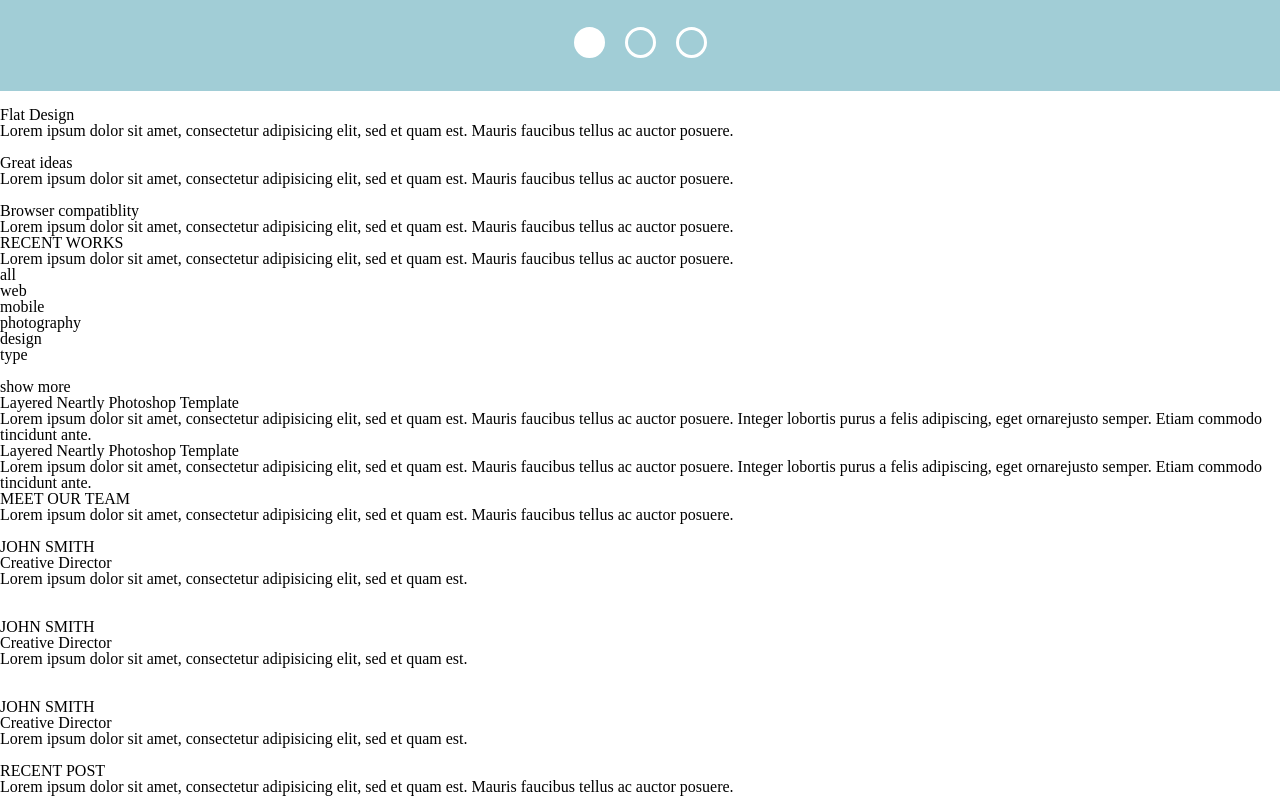
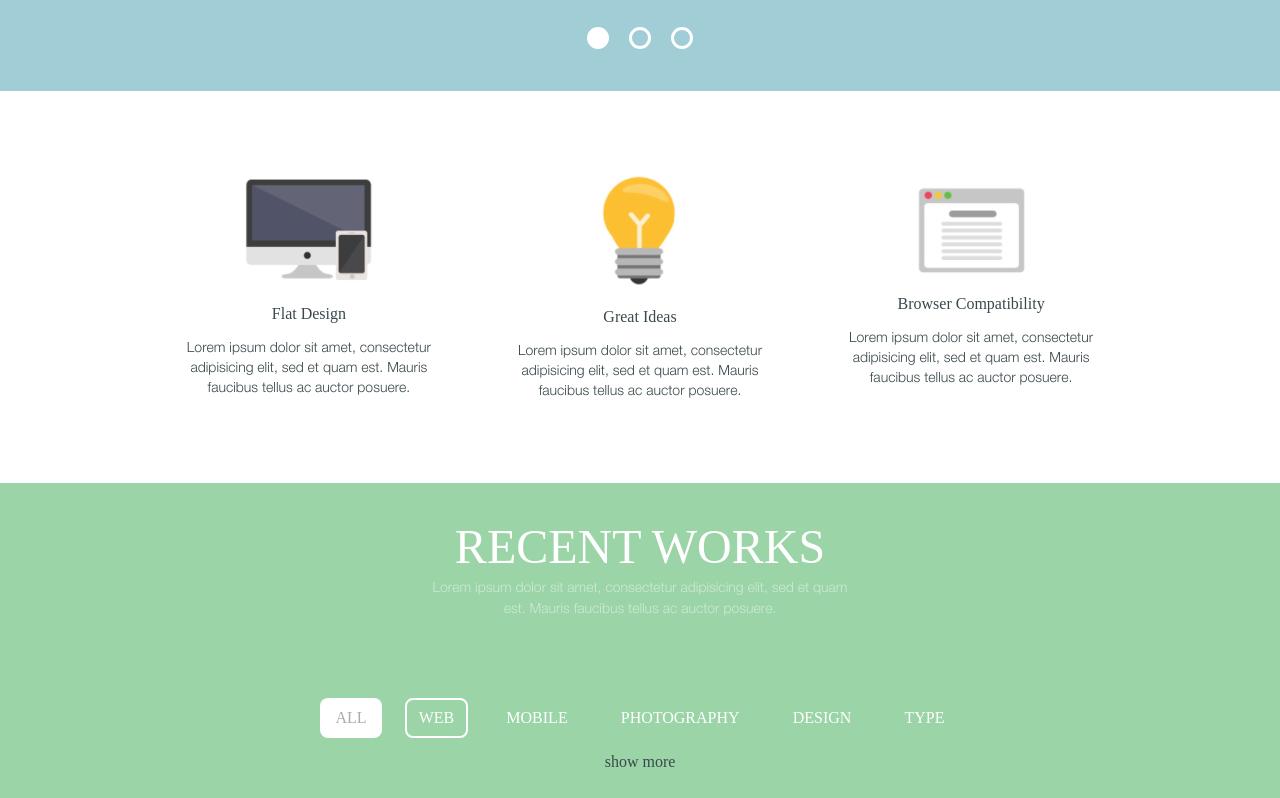
Before and after one commit to wgarcia-wawandco/Colorful-flat, a plain HTML site: page index.html in a window 1280 px wide. Shown: the part 409-1207 px from the top of the page. Drawn offline with Linux system fonts and the light colour scheme; files whose address does not match are found by name.

Commit message:
Seccion 2 terminada

```diff
--- a/css/style.css
+++ b/css/style.css
@@ -2,28 +2,49 @@
     font-family: helvetica-r;
     src: url(../fonts/helv/HelveticaNeue.ttf);
 }
-
+@font-face {
+    font-family: helvetica-b;
+    src: url(../fonts/helv/HelveticaNeue-bold.ttf);
+}
 @font-face {
     font-family: helvetica-m;
     src: url(../fonts/helv/HelveticaNeue-Medium.ttf);
 }
 @font-face {
-  font-family: kreon-b;
-  src: url(../fonts/kreon/Kreon Bold.ttf);
+    font-family: helvetica-l;
+    src: url(../fonts/helv/HelveticaNeue-Light.ttf);
+}
+@font-face {
+  font-family: kebron-b;
+  src: url("../fonts/kreon/Kreon Bold.ttf");
 }
 
 *{
-  margin: 0;
   font-family: helvetica-r;
+  color: #3a494c;
+}
+
+[class |= "section"]{
+  display: flex;
+  align-items: center;
+  min-width: 1000px;
 }
 
 .section-1{
-  display: flex;
-  margin: auto;
   flex-direction: column;
-  align-items: center;
   background-color: #a1cdd6;
   height: 500px;
+}
+
+.section-2{
+  justify-content: center;
+  height: 392px;
+}
+
+.section-3{
+  flex-direction: column;
+  background-color: #9bd4a7;
+  height: 1000px;
 }
 
 .header{
@@ -37,7 +58,7 @@
   width: 25%;
   align-items: center;
   font-size: 34px;
-  font-family: goudy;
+  font-family: "Times New Roman";
 }
 .brand>i{
   flex-grow: 2;
@@ -71,9 +92,12 @@
 .margin-3{
   margin: 30px 0;
 }
+.margin-t-4{
+  margin-top: 40px;
+}
 
 .jump-text{
-  font-family: kreon-b;
+  font-family: "Times New Roman";
   font-size: 45px;
   margin-bottom: 15px;
   letter-spacing: 4px;
@@ -84,8 +108,9 @@
 }
 
 .pagination-1>a{
-  width: 25px;
-  height: 25px;
+  box-sizing: border-box;
+  width: 22px;
+  height: 22px;
   border: 3px solid white;
   border-radius: 50%;
   margin: 0 10px;
@@ -96,12 +121,14 @@
 .col-1{
   width: 10%;
 }
-
+.col-2{
+  width: 20%;
+}
+.col-3{
+  width: 30%;
+}
 .col-4{
   width: 40%;
-}
-.col-45{
-  width: 45%;
 }
 .col-5{
   width: 50%;
@@ -109,10 +136,12 @@
 .col-6{
   width: 60%;
 }
-
 .centered{
   text-align: center;
   justify-content: center;
+}
+.vertical{
+  flex-direction: column !important;
 }
 
 .centered-around{
@@ -124,6 +153,11 @@
 
 .white{
   color: white;
+}
+.title{
+  font-family: "Times New Roman";
+  font-size: 36pt !important;
+  margin-bottom: 5px;
 }
 
 h4{
@@ -137,3 +171,54 @@ h5{
 h6{
   font-size: 12pt !important;
 }
+
+.title-info{
+  font-family: helvetica-b;
+  margin: 20px 0 15px 0;
+  font-size: 16px;
+}
+p{
+font-family: helvetica-l;
+}
+.info>p{
+  font-size: 14px;
+  line-height: 20px;
+}
+.subtitle{
+  color: white;
+  opacity: 0.5;
+  font-size: 14px;
+  width: 46%;
+  line-height: 1.5em;
+}
+
+.menu-2{
+  margin-top: 80px;
+  width: 70%;
+  display: flex;
+  justify-content: space-around;
+  align-items: center;
+}
+
+.menu-2>li{
+  list-style: none;
+  padding: 12px 15px;
+  border-radius: 8px;
+  font-family: Helvetica-r;
+  color: white;
+  text-transform: uppercase;
+}
+.menu-2>li:hover{
+  border: 2px solid white;
+  padding: 10px 13px;
+}
+
+.menu-2>li.activ{
+  border: 2px solid white;
+  padding: 10px 12px;
+}
+
+.menu-2>li.selected{
+  background-color: white;
+  color: #ababab;
+}
--- a/index.html
+++ b/index.html
@@ -9,7 +9,7 @@
   </head>
   <body>
     <div class="section-1">
-      <div class="content header">
+      <header class="content header">
         <div class="brand">
           <i class="fa fa-heart" aria-hidden="true"></i><h4>COLORFUL FLAT</h4>
         </div>
@@ -20,7 +20,7 @@
           <li>Blog</li>
           <li>Contact</li>
         </ul>
-      </div>
+      </header>
       <div class="content centered margin-3">
         <div class="jump-text centered white bold">THIS TEMPLATE IS AWESOME!</div>
         <div class="content centered">
@@ -28,48 +28,52 @@
         </div>
       </div>
       <div class="content centered pagination-1">
-        <a class="button-circle active"> </a>
-        <a class="button-circle"> </a>
-        <a class="button-circle"> </a>
+        <a class="button-circle active"></a>
+        <a class="button-circle"></a>
+        <a class="button-circle"></a>
       </div>
 
     </div>
 
     <div class="section-2">
-      <div class="item-3">
-        <img src="" alt="">
-        <div>
+      <div class="content centered-between">
+        <div class="info centered col-3">
+          <img src="images/flat-design.png" alt="">
+          <div class="title-info">
             Flat Design
           </div>
           <p>Lorem ipsum dolor sit amet, consectetur adipisicing elit, sed et quam est. Mauris faucibus tellus ac auctor posuere.</p>
         </div>
-      <div class="item-3">
-        <img src="" alt="">
-        <div>
-          Great ideas
+        <div class="info centered col-3">
+          <img src="images/great-ideas.png" alt="">
+          <div class="title-info">
+            Great Ideas
           </div>
           <p>Lorem ipsum dolor sit amet, consectetur adipisicing elit, sed et quam est. Mauris faucibus tellus ac auctor posuere.</p>
         </div>
-      <div class="item-3">
-        <img src="" alt="">
-        <div>
-          Browser compatiblity
+        <div class="info centered col-3">
+          <img src="images/browser-c.png" alt="">
+          <div class="title-info">
+            Browser Compatibility
           </div>
           <p>Lorem ipsum dolor sit amet, consectetur adipisicing elit, sed et quam est. Mauris faucibus tellus ac auctor posuere.</p>
         </div>
       </div>
+    </div>
 
     <div class="section-3">
-      <h1>RECENT WORKS</h1>
-      <small>Lorem ipsum dolor sit amet, consectetur adipisicing elit, sed et quam est. Mauris faucibus tellus ac auctor posuere.</small>
+      <div class="content vertical centered">
+        <h1 class="title white margin-t-4">RECENT WORKS</h1>
+        <p class="subtitle centered">Lorem ipsum dolor sit amet, consectetur adipisicing elit, sed et quam est. Mauris faucibus tellus ac auctor posuere.</p>
         <ul class="menu-2">
-        <li>all</li>
-        <li>web</li>
+          <li class="selected">all</li>
+          <li class="activ">web</li>
           <li>mobile</li>
           <li>photography</li>
           <li>design</li>
           <li>type</li>
         </ul>
+      </div>
       <div class="image-gallery">
         <img src="" alt="">
         <img src="" alt="">
```
Also changed, not shown: fonts/kreon/Kreon Bold.ttf, images/browser-c.png (added), images/flat-design.png (added), images/great-ideas.png (added). Lines whose indentation alone changed are shown as unchanged.
